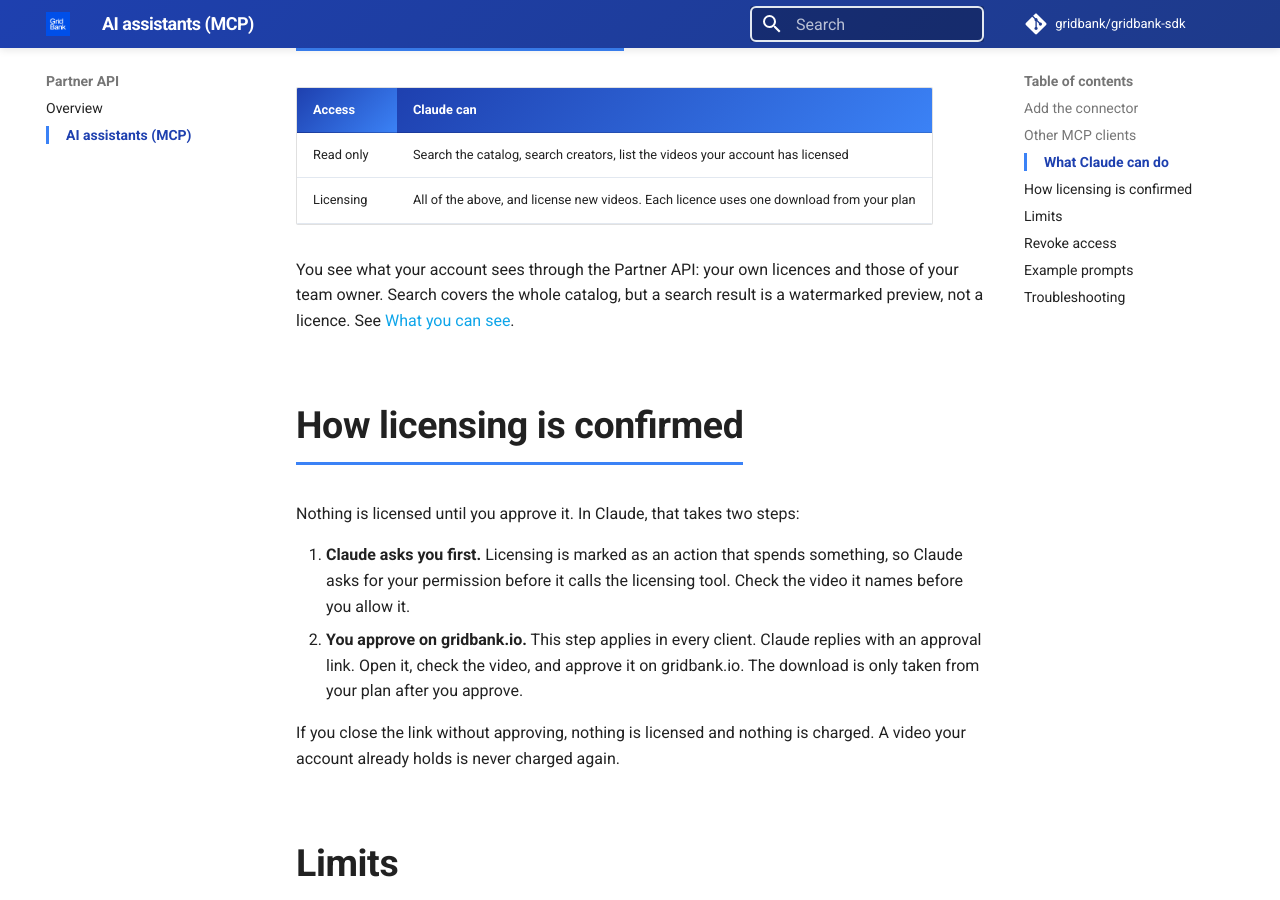
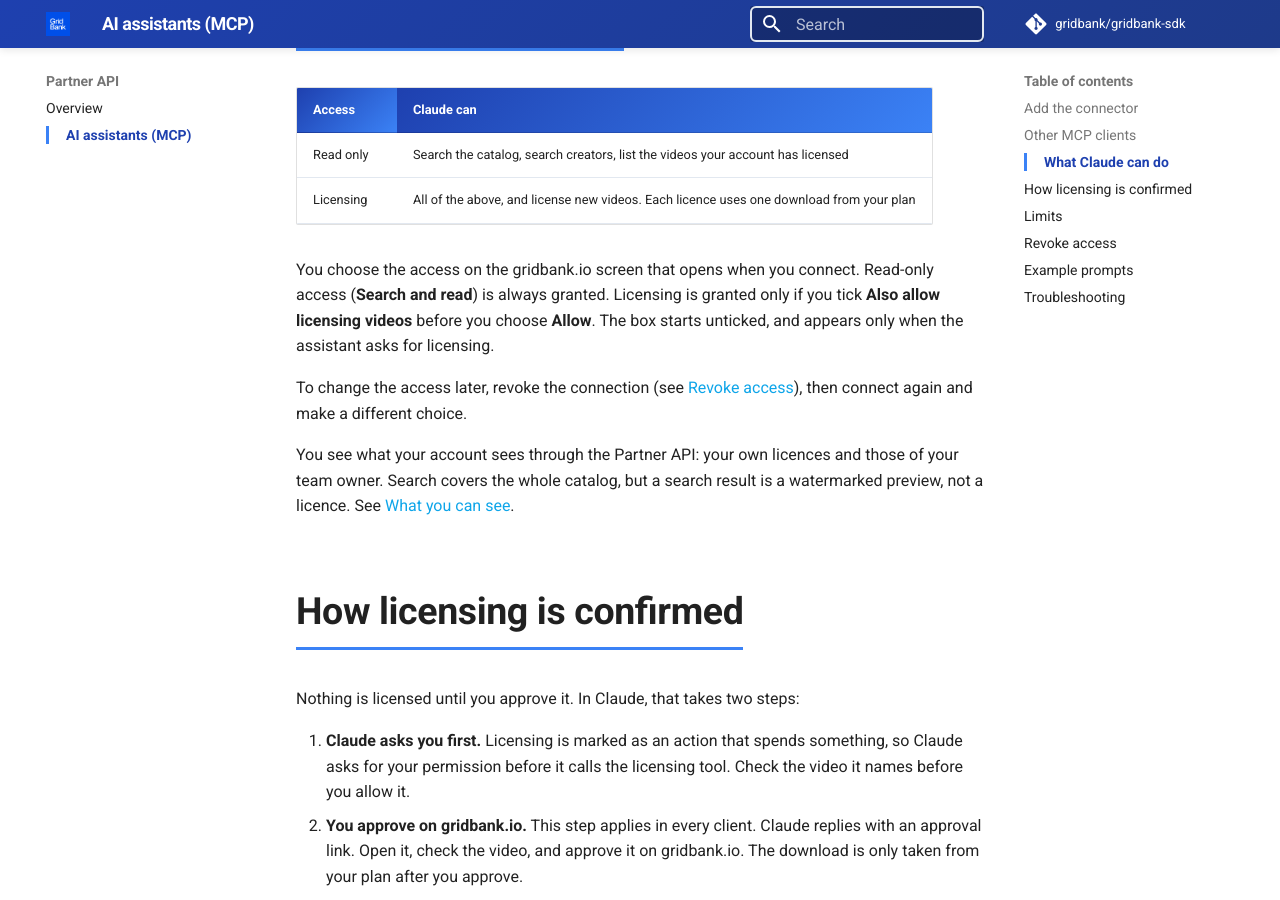
Before and after one commit to GridBank/gridbank-sdk, an MkDocs documentation site: the page built from docs/partner/mcp.md, in a window 1280 px wide and 900 px high, scrolled down 1840 px. Built offline with MkDocs 1.6.1 and Material for MkDocs 9.7.7, drawn with Linux system fonts in a browser that asks for light colours; comment, search, counter and statistics services are not loaded; some of the changed text lies outside the part shown.

Commit message:
fix: address Greptile review comments
Co-Authored-By: Claude Opus 5.5 <noreply@anthropic.com>

````diff
--- a/docs/partner/mcp.md
+++ b/docs/partner/mcp.md
@@ -22,8 +22,9 @@ see [Other MCP clients](#other-mcp-clients).
     ```
 
 3. Choose **Connect**. A gridbank.io window opens. Sign in with your GridBank account.
-4. Review the access Claude is asking for and approve it. You return to Claude, and
-   GridBank shows as connected.
+4. Review the access Claude is asking for. To let it license videos, tick **Also allow
+   licensing videos**, then choose **Allow**. You return to Claude, and GridBank shows as
+   connected.
 
 On a Team or Enterprise Claude plan, an owner may have to add the connector for the
 organisation first. Each member then connects it with their own GridBank account.
@@ -55,7 +56,13 @@ Everything else on this page works the same way, with one difference:
 | Read only | Search the catalog, search creators, list the videos your account has licensed |
 | Licensing | All of the above, and license new videos. Each licence uses one download from your plan |
 
-<!-- TODO: confirm where read-only vs licensing access is chosen (consent screen?) and say so here. -->
+You choose the access on the gridbank.io screen that opens when you connect. Read-only
+access (**Search and read**) is always granted. Licensing is granted only if you tick
+**Also allow licensing videos** before you choose **Allow**. The box starts unticked, and
+appears only when the assistant asks for licensing.
+
+To change the access later, revoke the connection (see [Revoke access](#revoke-access)),
+then connect again and make a different choice.
 
 You see what your account sees through the Partner API: your own licences and those of
 your team owner. Search covers the whole catalog, but a search result is a watermarked
@@ -109,7 +116,7 @@ gridbank.io too if you want the access ended on GridBank's side.
 | `partner_api_not_included` | Your plan does not include the Partner API | Change your plan on gridbank.io |
 | `partner_access_revoked` | GridBank withdrew your Partner API access | Contact us. Reconnecting will not help |
 | `video_not_licensed` | The video is a search preview, not a licence | Ask Claude to license it first |
-| Licensing refused for read-only access | The connection only has read-only access | Reconnect and grant licensing access |
+| Licensing refused for read-only access | The connection only has read-only access | Revoke the connection, connect again and tick **Also allow licensing videos** |
 | Licence still pending | The approval link was not approved | Open the link and approve on gridbank.io |
 | `no_downloads_remaining` | This period's allowance is used up | Wait for the next period or change your plan |
 | `subscription_paused`, `subscription_expired`, `no_subscription` | The subscription cannot license right now | Check your billing on gridbank.io |
@@ -117,4 +124,4 @@ gridbank.io too if you want the access ended on GridBank's side.
 | `video_not_available` | The video is not approved for licensing | Pick another video |
 | Rate limited | Over 300 requests per minute | Wait a moment and try again |
 
-The full list of error codes is under [Errors](index.md#errors).
+For Partner API HTTP errors, see [Errors](index.md#errors).
````
